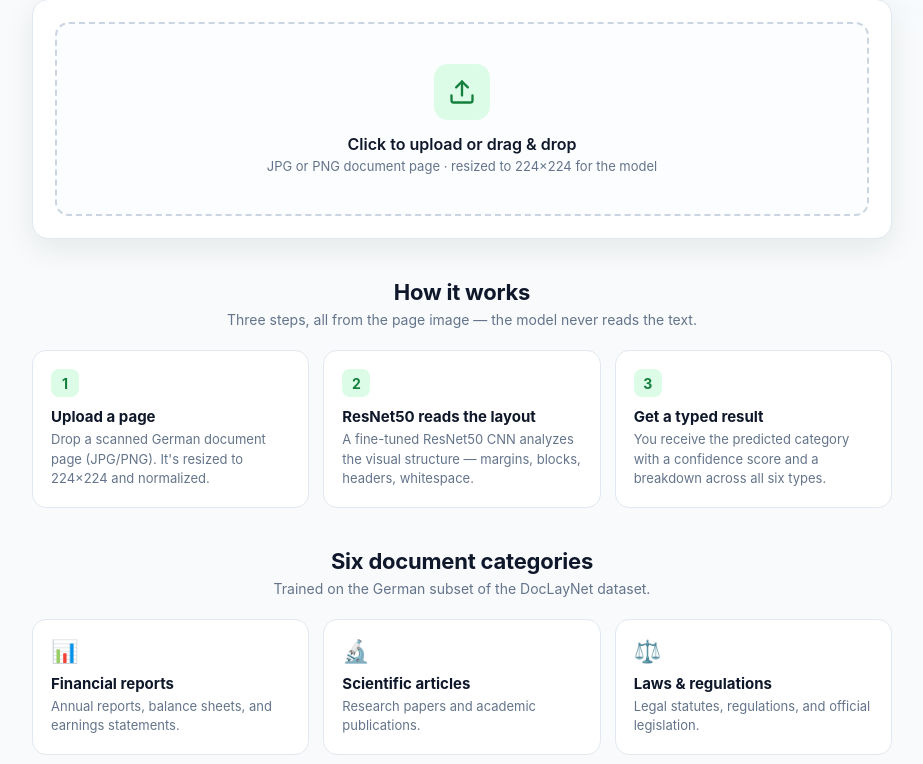
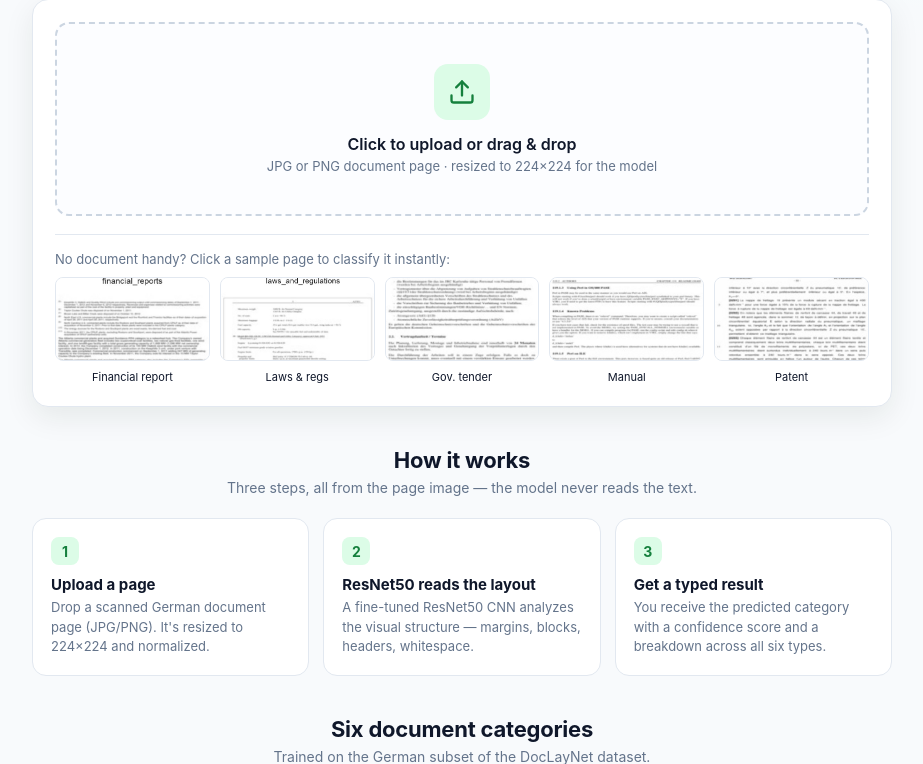
Before and after one commit to ashok-cse/Document-Type-Classification-Framework, a FastAPI app: page / in a window 1280 px wide. Shown: the part 274-1038 px from the top of the page, without its empty margins (178-1101 px from the left). Run offline with FastAPI, Linux system fonts and the light colour scheme.

Commit message:
Add bundled one-click sample pages to landing page
Bundle 5 real DocLayNet page thumbnails (app/static/samples/, cropped from the
committed figures/f2 montage, CDLA-Permissive) as click-to-classify tiles in the
upload card — financial_reports, laws_and_regulations, government_tenders,
manuals, patents. Each verified to classify to its own class against the model.
Scientific_articles is omitted from the bundled set (the model's weakest class —
it misclassifies on the available sample); it stays covered by the external BASE
link in the examples section. Refactored predict into runPredict() reused by both
the button and the samples.

Co-Authored-By: Claude Opus 4.8 <noreply@anthropic.com>

```diff
--- a/app/templates/index.html
+++ b/app/templates/index.html
@@ -76,6 +76,15 @@
     .spinner { display: inline-block; width: 15px; height: 15px; vertical-align: -2px; margin-right: 8px; border: 2px solid rgba(255,255,255,.45); border-top-color: #fff; border-radius: 50%; animation: spin .7s linear infinite; }
     @keyframes spin { to { transform: rotate(360deg); } }
     .error { margin-top: 16px; background: #fef2f2; border: 1px solid #fecaca; color: #b91c1c; font-size: 14px; padding: 11px 14px; border-radius: 10px; }
+
+    .samples { margin-top: 18px; border-top: 1px solid var(--line); padding-top: 16px; }
+    .samples .lbl { font-size: 13px; color: var(--muted); margin-bottom: 10px; }
+    .samples .strip { display: grid; grid-template-columns: repeat(5, 1fr); gap: 10px; }
+    .samples figure { margin: 0; cursor: pointer; }
+    .samples img { width: 100%; height: 84px; object-fit: cover; object-position: top; border: 1px solid var(--line); border-radius: 8px; background: #fff; transition: border-color .15s, transform .05s; }
+    .samples figure:hover img { border-color: var(--brand); }
+    .samples figure:active img { transform: translateY(1px); }
+    .samples figcaption { font-size: 11px; color: var(--ink); text-align: center; margin-top: 5px; }
 
     /* Results */
     #result { display: none; animation: rise .35s ease both; }
@@ -173,6 +182,17 @@
         </div>
       </div>
       <div id="error"></div>
+
+      <div class="samples">
+        <div class="lbl">No document handy? Click a sample page to classify it instantly:</div>
+        <div class="strip">
+          <figure data-cls="financial_reports"><img src="/static/samples/financial_reports.jpg" alt="financial report sample page" loading="lazy"><figcaption>Financial report</figcaption></figure>
+          <figure data-cls="laws_and_regulations"><img src="/static/samples/laws_and_regulations.jpg" alt="laws and regulations sample page" loading="lazy"><figcaption>Laws &amp; regs</figcaption></figure>
+          <figure data-cls="government_tenders"><img src="/static/samples/government_tenders.jpg" alt="government tender sample page" loading="lazy"><figcaption>Gov. tender</figcaption></figure>
+          <figure data-cls="manuals"><img src="/static/samples/manuals.jpg" alt="manual sample page" loading="lazy"><figcaption>Manual</figcaption></figure>
+          <figure data-cls="patents"><img src="/static/samples/patents.jpg" alt="patent sample page" loading="lazy"><figcaption>Patent</figcaption></figure>
+        </div>
+      </div>
     </div>
 
     <!-- Results -->
@@ -287,7 +307,7 @@
     dropzone.addEventListener('dragleave', () => dropzone.classList.remove('dragover'));
     dropzone.addEventListener('drop', (e) => { e.preventDefault(); dropzone.classList.remove('dragover'); if (e.dataTransfer.files.length) showFile(e.dataTransfer.files[0]); });
 
-    predictBtn.addEventListener('click', async () => {
+    async function runPredict() {
       if (!currentFile) return;
       predictBtn.disabled = true; predictBtn.innerHTML = '<span class="spinner"></span>Analyzing…'; errorBox.innerHTML = '';
       const form = new FormData(); form.append('file', currentFile);
@@ -297,7 +317,21 @@
         renderResult(await res.json());
       } catch (e) { errorBox.innerHTML = `<div class="error">${e.message}</div>`; }
       finally { predictBtn.disabled = false; predictBtn.textContent = 'Analyze document'; }
-    });
+    }
+    predictBtn.addEventListener('click', runPredict);
+
+    // Bundled sample pages: fetch the image, preview it, then classify.
+    async function classifySample(cls) {
+      try {
+        const resp = await fetch(`/static/samples/${cls}.jpg`);
+        const blob = await resp.blob();
+        showFile(new File([blob], `${cls}.jpg`, { type: 'image/jpeg' }));
+        preview.scrollIntoView({ behavior: 'smooth', block: 'nearest' });
+        await runPredict();
+      } catch (e) { errorBox.innerHTML = `<div class="error">${e.message}</div>`; }
+    }
+    document.querySelectorAll('.samples figure').forEach((fig) =>
+      fig.addEventListener('click', () => classifySample(fig.dataset.cls)));
 
     function renderResult(data) {
       topClass.textContent = prettify(data.predicted_class);
```
Also changed, not shown: app/static/samples/financial_reports.jpg (added), app/static/samples/government_tenders.jpg (added), app/static/samples/laws_and_regulations.jpg (added), app/static/samples/manuals.jpg (added), app/static/samples/patents.jpg (added).
